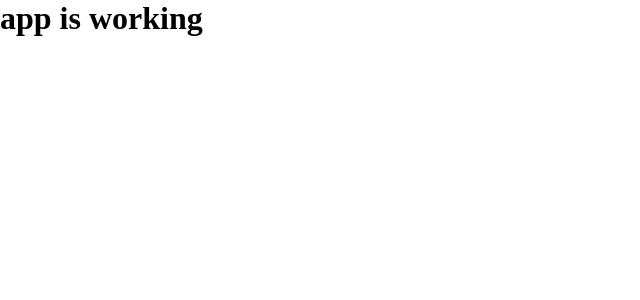
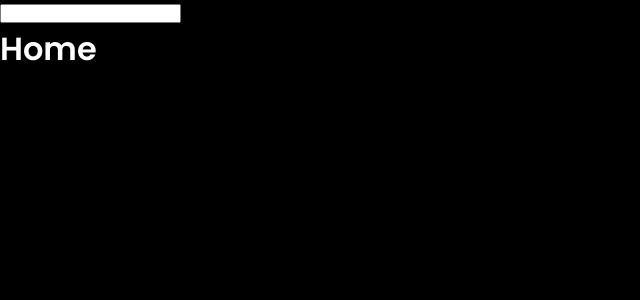
Before and after one commit to Tcodingg/movie_app_v3, a React (Create React App) app: page / in a window 1280 px wide. Shown: the top 300 px of the page, without its empty margins (0-640 px from the left). Built offline with nearby package versions, Linux system fonts and the light colour scheme.

Commit message:
create home and search component. Setup the router

```diff
--- a/src/App.tsx
+++ b/src/App.tsx
@@ -1,9 +1,18 @@
 import React from "react";
+import { BrowserRouter, Switch, Route } from "react-router-dom";
+import SearchBar from "./components/SearchBar/SearchBar";
+
+import Home from "./components/Home/Home";
 
 const App: React.FC = () => {
   return (
     <div>
-      <h1>app is working</h1>
+      <BrowserRouter>
+        <SearchBar />
+        <Switch>
+          <Route exact path="/" component={Home} />
+        </Switch>
+      </BrowserRouter>
     </div>
   );
 };
--- /dev/null
+++ b/src/components/Home/Home.tsx
@@ -0,0 +1,11 @@
+import React from "react";
+
+const Home: React.FC = () => {
+  return (
+    <div>
+      <h1>Home </h1>
+    </div>
+  );
+};
+
+export default Home;
--- /dev/null
+++ b/src/components/SearchBar/SearchBar.tsx
@@ -0,0 +1,9 @@
+const SearchBar: React.FC = () => {
+  return (
+    <header>
+      <input type="text" />
+    </header>
+  );
+};
+
+export default SearchBar;
--- a/src/index.css
+++ b/src/index.css
@@ -1,5 +1,12 @@
+@import url("https://fonts.googleapis.com/css2?family=Poppins:wght@300;400;500;600&display=swap");
 * {
   margin: 0;
   padding: 0;
   box-sizing: border-box;
 }
+
+body {
+  background-color: black;
+  color: white;
+  font-family: "Poppins", sans-serif;
+}
```
Also changed, not shown: package.json (+7 -0 lines), 1 other file (tests, documents, lock files or other folders).
